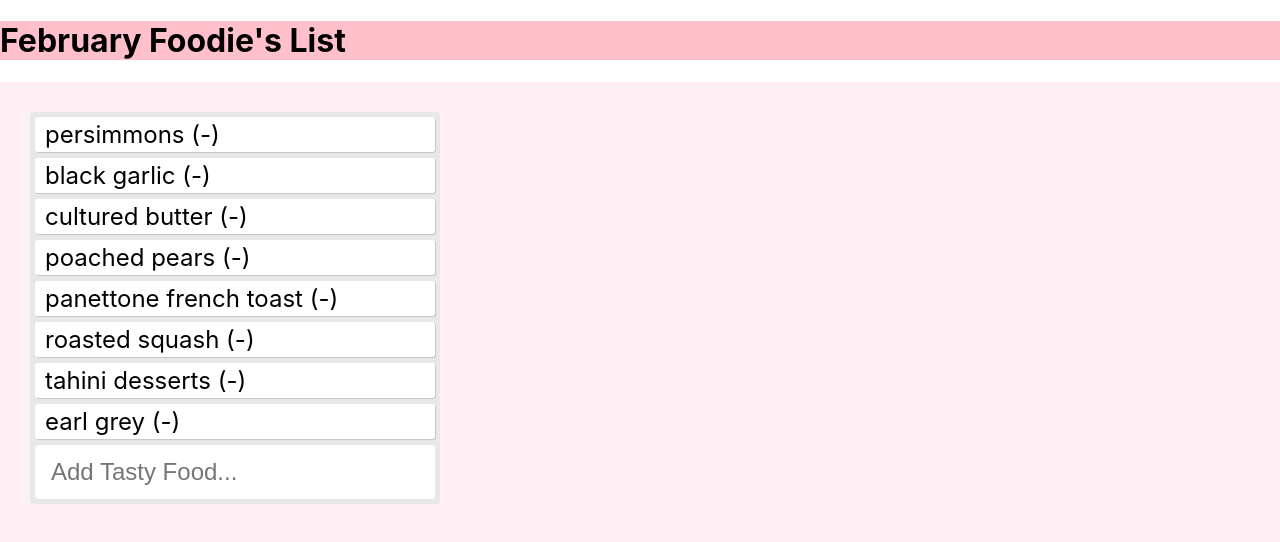
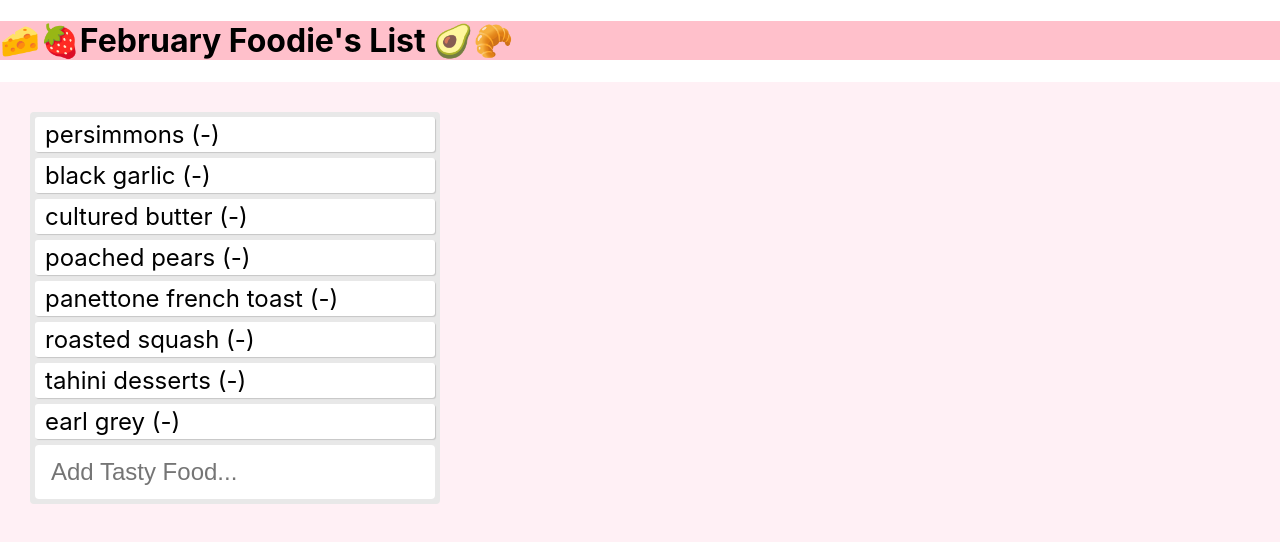
Before and after one commit to smolTypo/List-React, a plain HTML site: page index.html in a window 1280 px wide. Drawn offline with nearby package versions, Linux system fonts and the light colour scheme.

Commit message:
Update index.html

```diff
--- a/index.html
+++ b/index.html
@@ -11,7 +11,7 @@
   </head>
   <body>
 
-    <h1>February Foodie's List</h1>
+    <h1>🧀🍓February Foodie's List 🥑🥐</h1>
 
     <!-- we will put our teact component inside this div -->
     <div id="root"></div>
```
